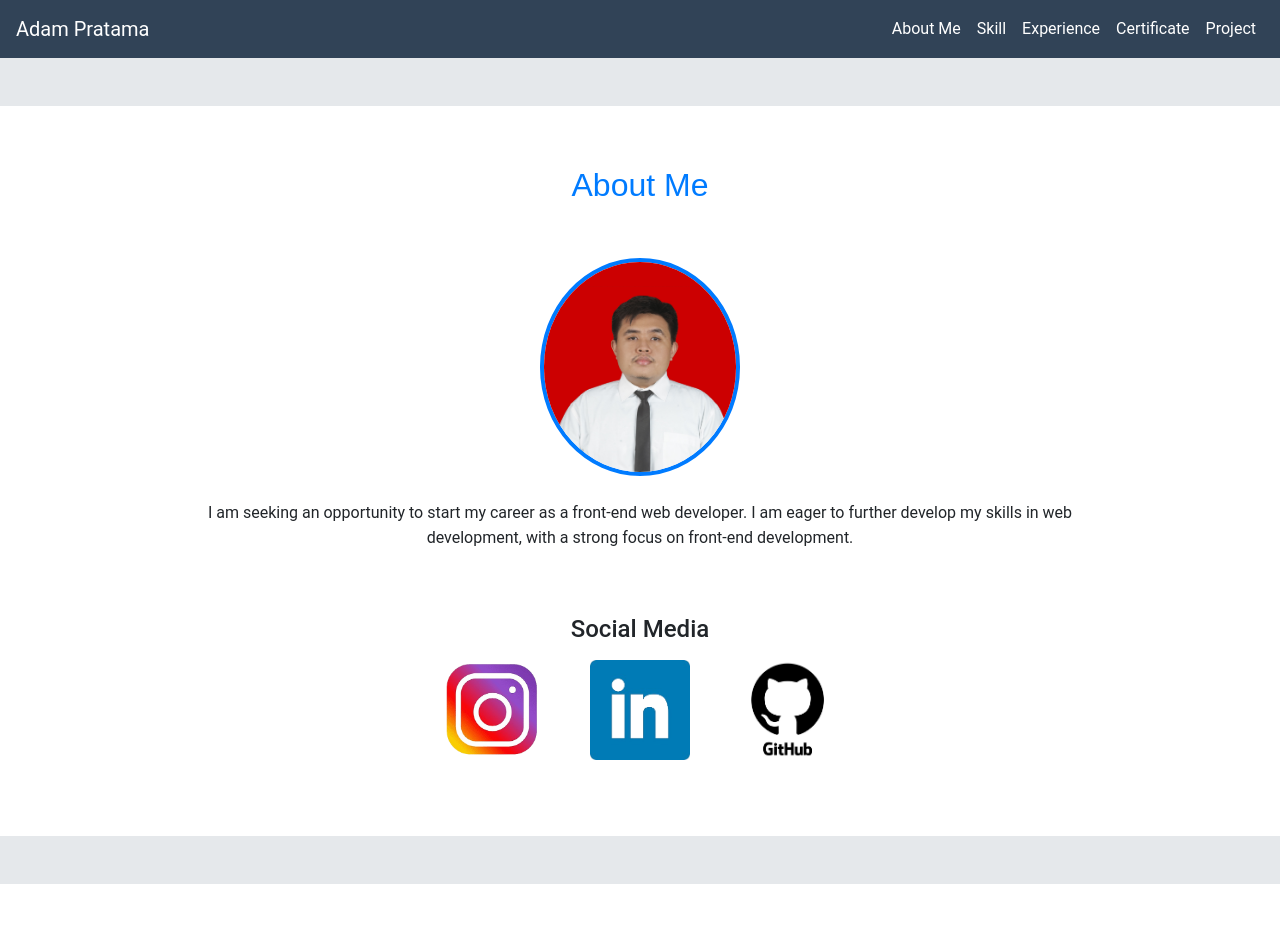
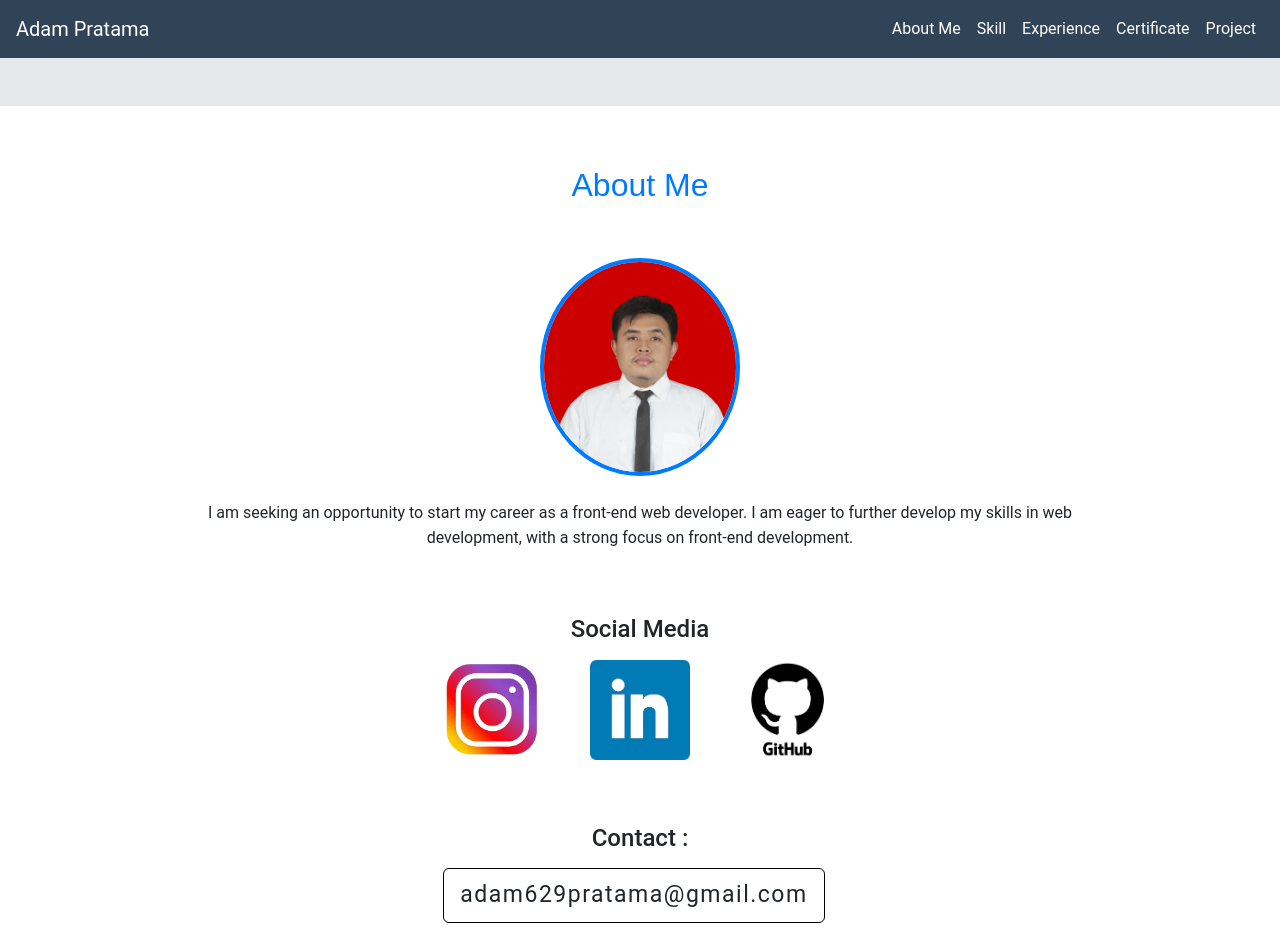
Before and after one commit to adampratama21/portfolio-react, a React (Vite) app: page / in a window 1280 px wide. Shown: the top 949 px of the page. Built offline with nearby package versions, Linux system fonts and the light colour scheme.

Commit message:
feat: Menambah contact pada section about

```diff
--- a/src/components/About.jsx
+++ b/src/components/About.jsx
@@ -12,7 +12,7 @@ export default function About() {
         <div className="container d-flex flex-column mt-5 mt-md-0">
           <h2>About Me</h2>
           <div className="row">
-            <div className="tentang col-md-12">
+            <div className="about col-md-12">
               <img
                 src={fotoAdam}
                 alt="Adam Pratama"
@@ -27,7 +27,7 @@ export default function About() {
             </div>
             <div className="col-md-8 mt-5 mx-auto">
               <h4>Social Media</h4>
-              <ul className="d-flex flex-row justify-content-center flex-wrap list-unstyled mt-3 column-gap-md-5 column-gap-3">
+              <ul className="d-flex flex-row justify-content-center flex-wrap list-unstyled mt-3 column-gap-md-5 column-gap-3 mb-5">
                 <li className="logo">
                   <a
                     href="https://www.instagram.com/adam__pratama"
@@ -63,6 +63,13 @@ export default function About() {
                 </li>
               </ul>
             </div>
+            <div className="col-md-8 mt-3 mx-auto"></div>
+            <h4>Contact :</h4>
+            <ul className="list-unstyled mt-2 mb-5 list-group d-flex flex-column align-items-center">
+              <li className="list-group-item contact-email">
+                adam629pratama@gmail.com
+              </li>
+            </ul>
           </div>
         </div>
       </section>
--- a/src/index.css
+++ b/src/index.css
@@ -43,8 +43,13 @@ h2 {
   margin-bottom: 30px;
 }
 
-.tentang img {
+.about img {
   border: 4px solid #007bff;
+}
+
+.contact-email {
+  font-size: 23px;
+  letter-spacing: 1.5px;
 }
 
 .dash {
@@ -54,7 +59,6 @@ h2 {
 }
 
 .card {
-  /*height: 250px;*/
   width: 400px;
   transition: transform 0.3s;
   -webkit-transition: transform 0.3s;
```
